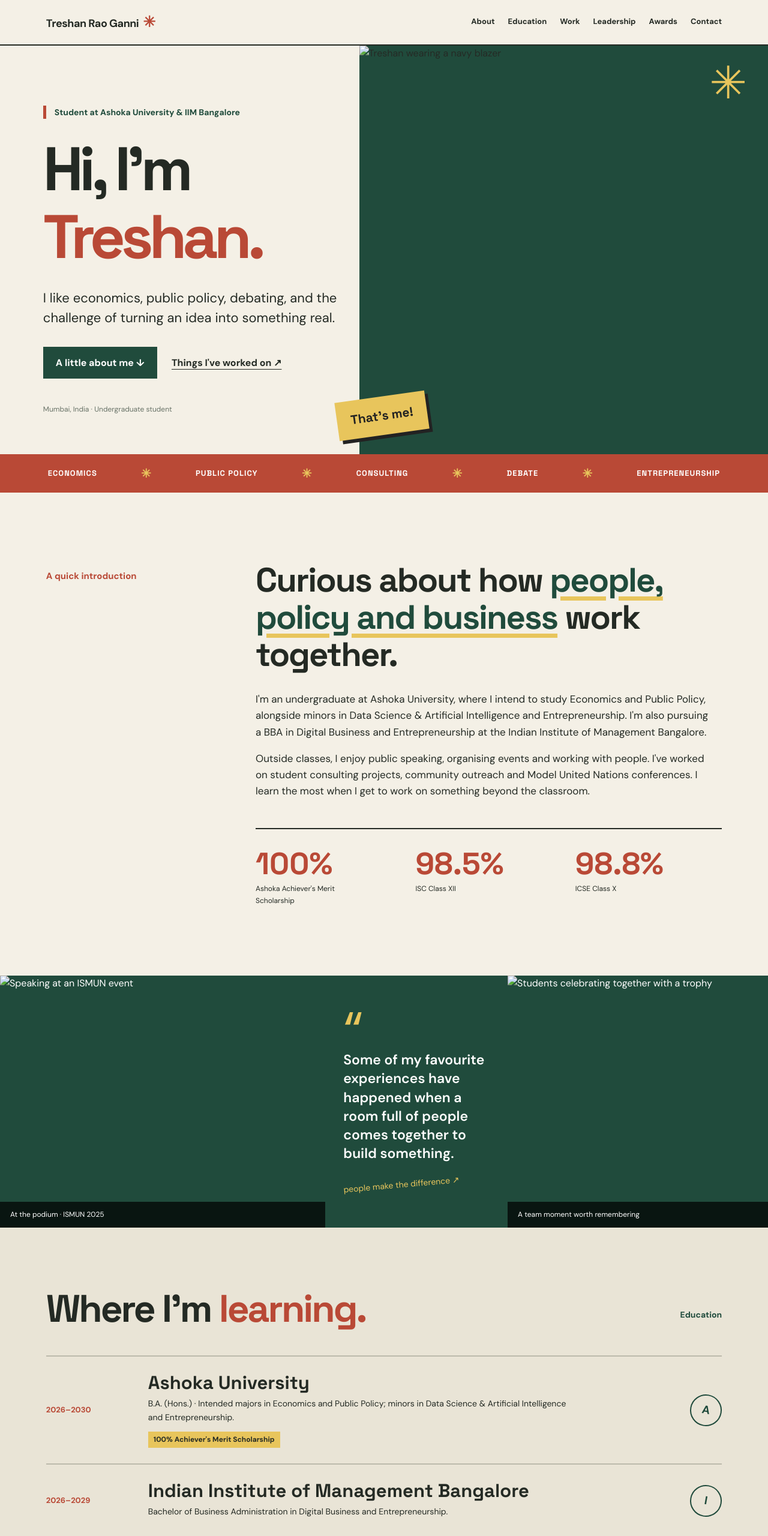
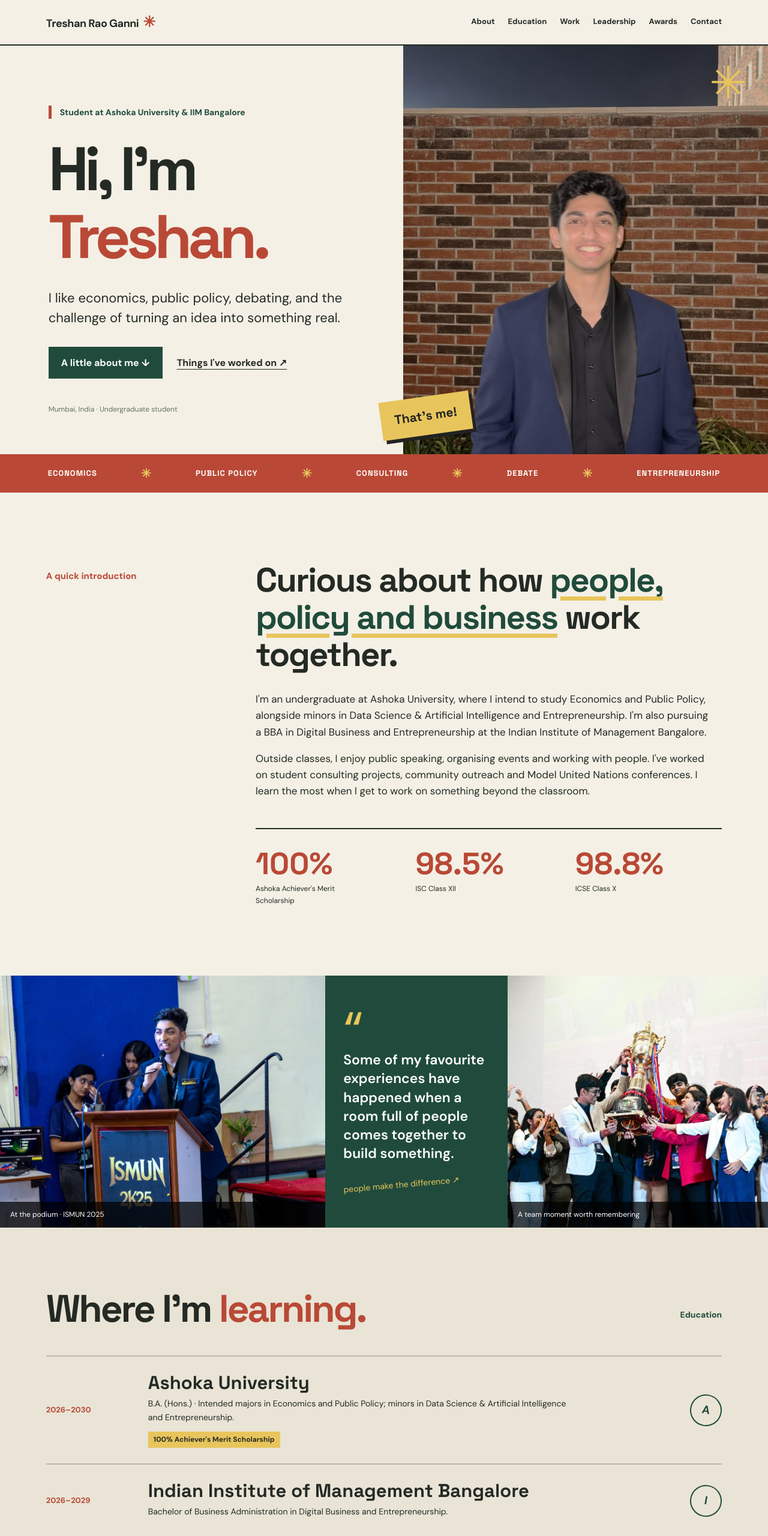
Before and after one commit to treshanraoganni/RESUME--WEBSITE-TGR1, a plain HTML site: page index.html in a window 1280 px wide. Shown: the top 2560 px of the page at 60% size. Drawn offline with Linux system fonts and the light colour scheme.

Commit message:
Update index.html

```diff
--- a/index.html
+++ b/index.html
@@ -33,7 +33,7 @@
         <p class="small-note">Mumbai, India · Undergraduate student</p>
       </div>
       <div class="opening-photo">
-        <img src="images/portrait.jpg" alt="Treshan wearing a navy blazer" width="1024" height="1024">
+        <img src="portrait.jpg" alt="Treshan wearing a navy blazer" width="1024" height="1024">
         <span class="photo-label">That's me!</span>
       </div>
       <span class="corner-spark" aria-hidden="true">✳</span>
@@ -59,11 +59,11 @@
 
     <section class="photo-story" aria-label="Photos from student events">
       <div class="story-photo large-photo">
-        <img src="images/speaking.jpg" alt="Speaking at an ISMUN event" loading="lazy">
+        <img src="speaking.jpg" alt="Speaking at an ISMUN event" loading="lazy">
         <div class="story-caption">At the podium · ISMUN 2025</div>
       </div>
       <div class="story-quote"><span class="quote-mark">“</span><p>Some of my favourite experiences have happened when a room full of people comes together to build something.</p><span class="scribble">people make the difference ↗</span></div>
-      <div class="story-photo team-photo"><img src="images/team.jpg" alt="Students celebrating together with a trophy" loading="lazy"><div class="story-caption">A team moment worth remembering</div></div>
+      <div class="story-photo team-photo"><img src="team.jpg" alt="Students celebrating together with a trophy" loading="lazy"><div class="story-caption">A team moment worth remembering</div></div>
     </section>
 
     <section id="education" class="education-area section-pad">
@@ -92,7 +92,7 @@
       <div class="page-width">
         <div class="section-top"><h2>Things I've helped <span>build.</span></h2><p>Leadership &amp; initiatives</p></div>
         <div class="lead-feature">
-          <div class="lead-image"><img src="images/team.jpg" alt="Team celebrating at a student conference" loading="lazy"><span class="sticker">Teamwork<br>in action!</span></div>
+          <div class="lead-image"><img src="team.jpg" alt="Team celebrating at a student conference" loading="lazy"><span class="sticker">Teamwork<br>in action!</span></div>
           <div class="lead-description"><h3>International Singhania Model United Nations</h3><p class="role">Chargé d'Affaires</p><p>Worked with the secretariat on external relations, sponsorship outreach, delegate engagement and event coordination. The conference initiatives involved ₹75 lakh+ in sponsorships and more than 1,200 attendees.</p><div class="lead-stats"><span><strong>₹75L+</strong> sponsorship initiatives</span><span><strong>1,200+</strong> attendees</span></div></div>
         </div>
         <div class="lead-rows">
@@ -111,8 +111,8 @@
         <div class="section-top"><h2>A few <span>milestones.</span></h2><p>Honours &amp; distinctions</p></div>
         <div class="awards-layout">
           <div class="award-copy"><h3>Debate, speech &amp; academics</h3><p>Public speaking has been a big part of my school years. From debates and Model United Nations to speech and drama examinations, these experiences taught me how to prepare, listen and think on my feet.</p><ul><li>Ashoka University 100% Achiever's Merit Scholarship</li><li>ASISC national-level debate participant; regional and zonal Best Speaker recognition</li><li>Frank Anthony Debate Competition recognition</li><li>Trinity College London, Speech &amp; Drama, Grade 7</li><li>Singhania Honours Society (4.0 GPA) and Singhania Samaritan Award</li><li>Multiple Model United Nations awards, including Best Delegate</li></ul></div>
-          <figure class="certificate certificate-one"><img src="images/debate.jpg" alt="ASISC debate certificate of merit" loading="lazy"><figcaption>ASISC debate recognition</figcaption></figure>
-          <figure class="certificate certificate-two"><img src="images/trinity.jpg" alt="Trinity College London Grade 7 Speech and Drama certificate showing Merit" loading="lazy"><figcaption>Trinity College London · Grade 7 (certificate shown: Merit)</figcaption></figure>
+          <figure class="certificate certificate-one"><img src="debate.jpg" alt="ASISC debate certificate of merit" loading="lazy"><figcaption>ASISC debate recognition</figcaption></figure>
+          <figure class="certificate certificate-two"><img src="trinity.jpg" alt="Trinity College London Grade 7 Speech and Drama certificate showing Merit" loading="lazy"><figcaption>Trinity College London · Grade 7 (certificate shown: Merit)</figcaption></figure>
         </div>
       </div>
     </section>
@@ -121,7 +121,7 @@
       <div class="page-width skills-layout"><div><h2>Things I enjoy <span>working on.</span></h2><p>And a few tools I use along the way.</p></div><div class="skill-list"><div><h3>Strategy &amp; business</h3><p>Strategic planning / Market research / Growth strategy / Business analysis</p></div><div><h3>People &amp; projects</h3><p>Public speaking / Negotiation / Partnerships / Outreach / Team management</p></div><div><h3>Research &amp; tools</h3><p>Data analysis / Policy research / Excel / Python / Canva / OpenAI Codex</p></div><div><h3>Beyond the classroom</h3><p>Finance / Geopolitics / Theatre / Acting / Swimming</p></div></div></div>
     </section>
 
-    <section class="last-photo"><img src="images/speaking.jpg" alt="Treshan speaking at an event" loading="lazy"><p>Always more to learn.</p></section>
+    <section class="last-photo"><img src="speaking.jpg" alt="Treshan speaking at an event" loading="lazy"><p>Always more to learn.</p></section>
 
     <section id="contact" class="contact-area section-pad"><div class="page-width"><p class="contact-small">Thanks for visiting my website.</p><h2>Say <span>hello!</span></h2><p>Interested in economics, public policy, consulting or just exchanging ideas? I'd love to hear from you.</p><a class="mail-link" href="mailto:treshanraoganni@gmail.com">treshanraoganni@gmail.com ↗</a><p class="contact-location">Mumbai, India</p></div></section>
   </main>
```
